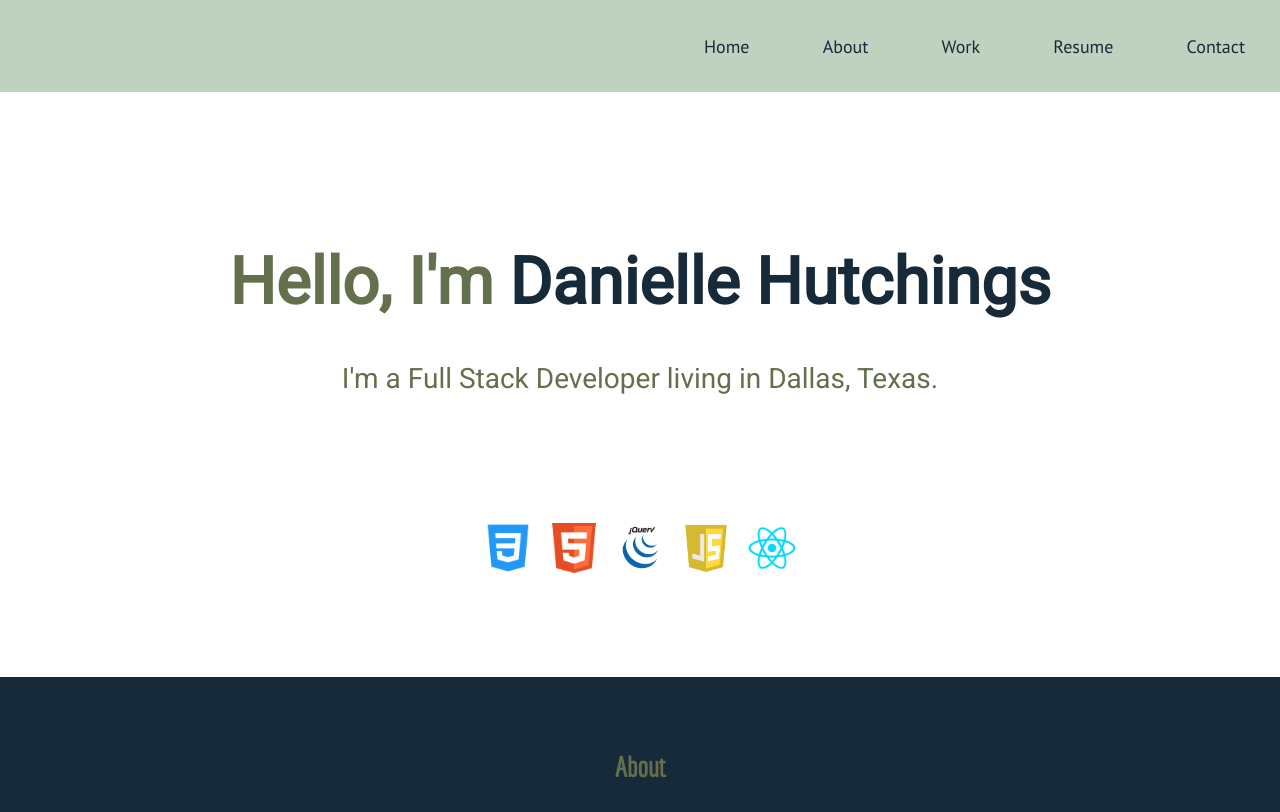
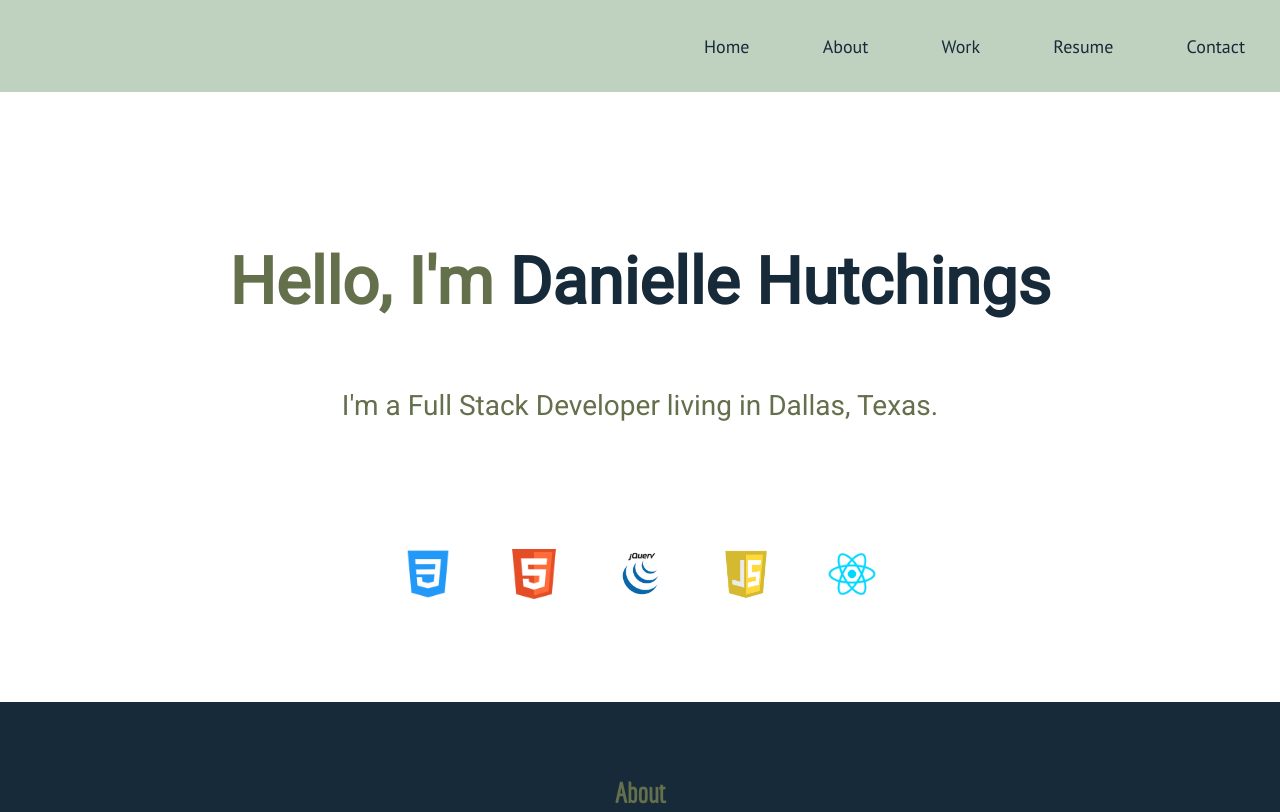
Before and after one commit to dhutchings3/portfolio-wireframe, a plain HTML site: page index.html in a window 1280 px wide. Shown: the top 812 px of the page. Drawn offline with nearby package versions, Linux system fonts and the light colour scheme.

Commit message:
fixed layout styling

```diff
--- a/main.css
+++ b/main.css
@@ -10,7 +10,6 @@ body {
     font-family: 'PT Sans', sans-serif;
     margin: 0, auto;
     padding: 0;
-    width: 100%;
 }
 
 /*** Nav ***/
@@ -75,6 +74,10 @@ header ul li img {
     height: 30px;
 }
 
+header p {
+    font-size: 22px;
+}
+
 
 /*** section styling ***/
 
@@ -89,10 +92,10 @@ h2 {
     font-size: 24px;
 }
 
-section p {
+p {
     display: inline-block;
     font-size: 16px;
-    line-height: 22px;
+    line-height: 30px;
     color: #646F4B;
     width: 75%;
 }
@@ -216,7 +219,7 @@ footer {
     }
 
     header ul li img {
-        margin: 100px 5px;
+        margin: 100px 25px;
         width: 50px;
         height: 50px;
     }
@@ -275,10 +278,6 @@ footer {
         font-size: 32px;
     }
 
-    body {
-        margin: 0 100px;
-    }
-
     p {
         font-size: 24px;
     }
```
